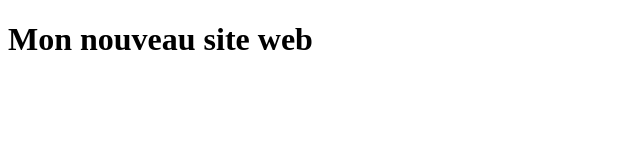
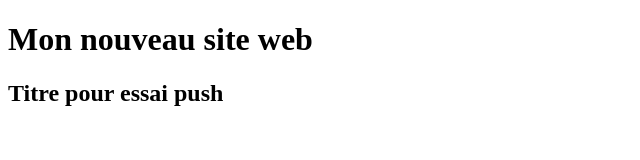
Before and after one commit to MarcCath01/site-web, a plain HTML site: page index.html in a window 1280 px wide. Shown: the whole page, without its empty margins (0-640 px from the left). Drawn offline with Linux system fonts and the light colour scheme.

Commit message:
Add title H2

```diff
--- a/index.html
+++ b/index.html
@@ -8,5 +8,6 @@
 </head>
 <body>
   <h1>Mon nouveau site web</h1>
+  <h2>Titre pour essai push</h2>
 </body>
 </html>
```
